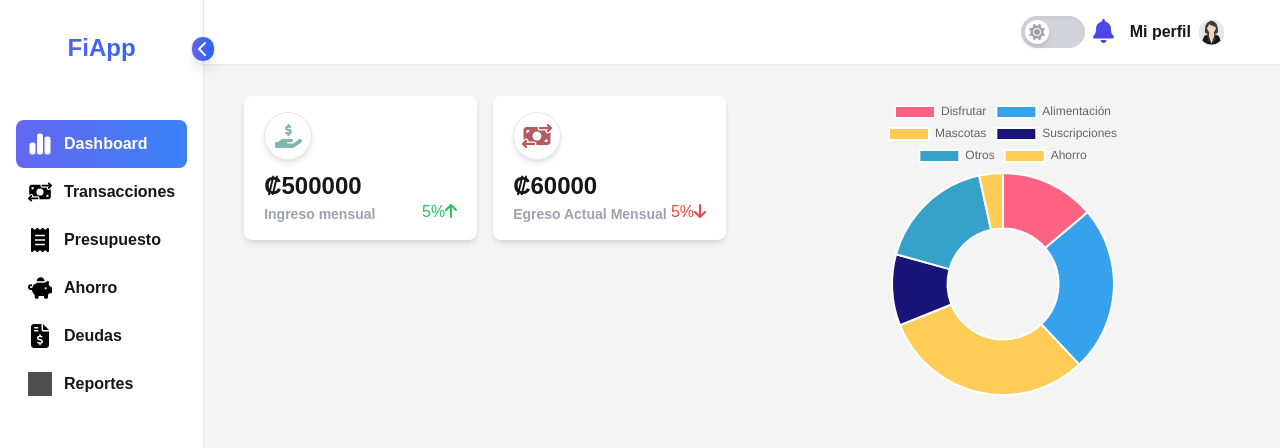
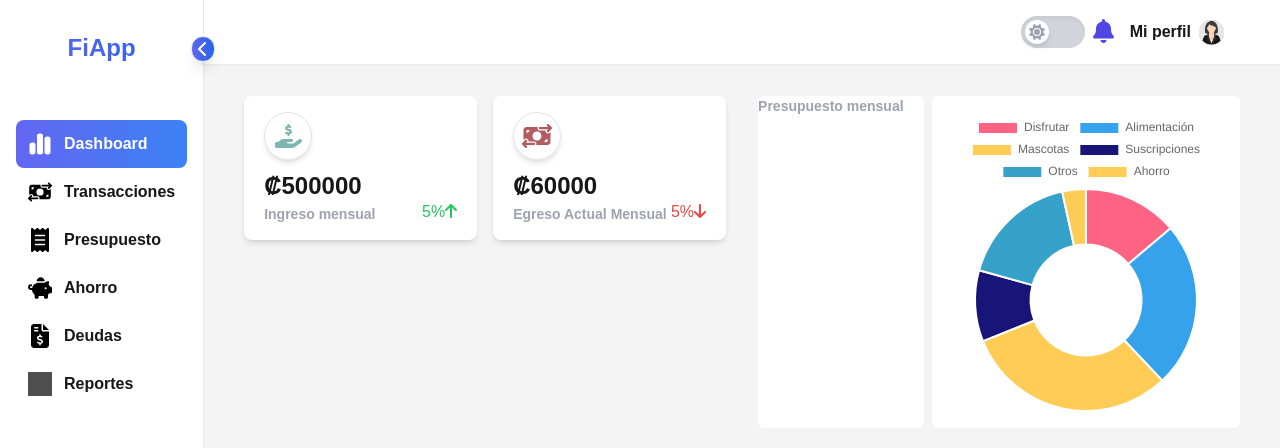
Before and after one commit to Jeim05/personal-finance-app, a Next.js app: page / in a window 1280 px wide. Shown: the top 448 px of the page. Built offline with nearby package versions, Linux system fonts and the light colour scheme; grey boxes are pictures that could not be loaded.

Commit message:
PRESUPUESTO

```diff
--- a/components/dashboard/CardPresupuesto.tsx
+++ b/components/dashboard/CardPresupuesto.tsx
@@ -1,9 +1,11 @@
 import React from 'react'
 
 export const CardPresupuesto = () => {
-  return (
-    <div>
-
-    </div>
-  )
+    return (
+        <div className='bg-white rounded-md w-full'>
+            <h3 className='font-semibold text-gray-400 text-sm'>
+                Presupuesto mensual
+            </h3>
+        </div>
+    )
 }
--- a/components/dashboard/PresupuestoCategorias.tsx
+++ b/components/dashboard/PresupuestoCategorias.tsx
@@ -4,7 +4,7 @@ import DoughnutChart from '../ui/doughnutChart'
 
 export const PresupuestoCategorias = () => {
     return (
-        <div className='flex flex-row gap-2 justify-center'>
+        <div className='flex flex-row gap-2 justify-between'>
             <CardPresupuesto />
             <DoughnutChart />
         </div>
--- a/components/ui/doughnutChart.tsx
+++ b/components/ui/doughnutChart.tsx
@@ -48,12 +48,11 @@ const DoughnutChart = (/*{accounts}:DoughnutChartProps*/) => {
         'rgb(55, 162, 201)',
         'rgb(255, 205, 86)',
       ],
-      hoverOffset: 4,
-    }]
+    }],
   };
 
   return (
-    <div>
+    <div className="bg-white py-4 px-1 rounded-md">
       <Doughnut data={data} />
     </div>
   )
```
